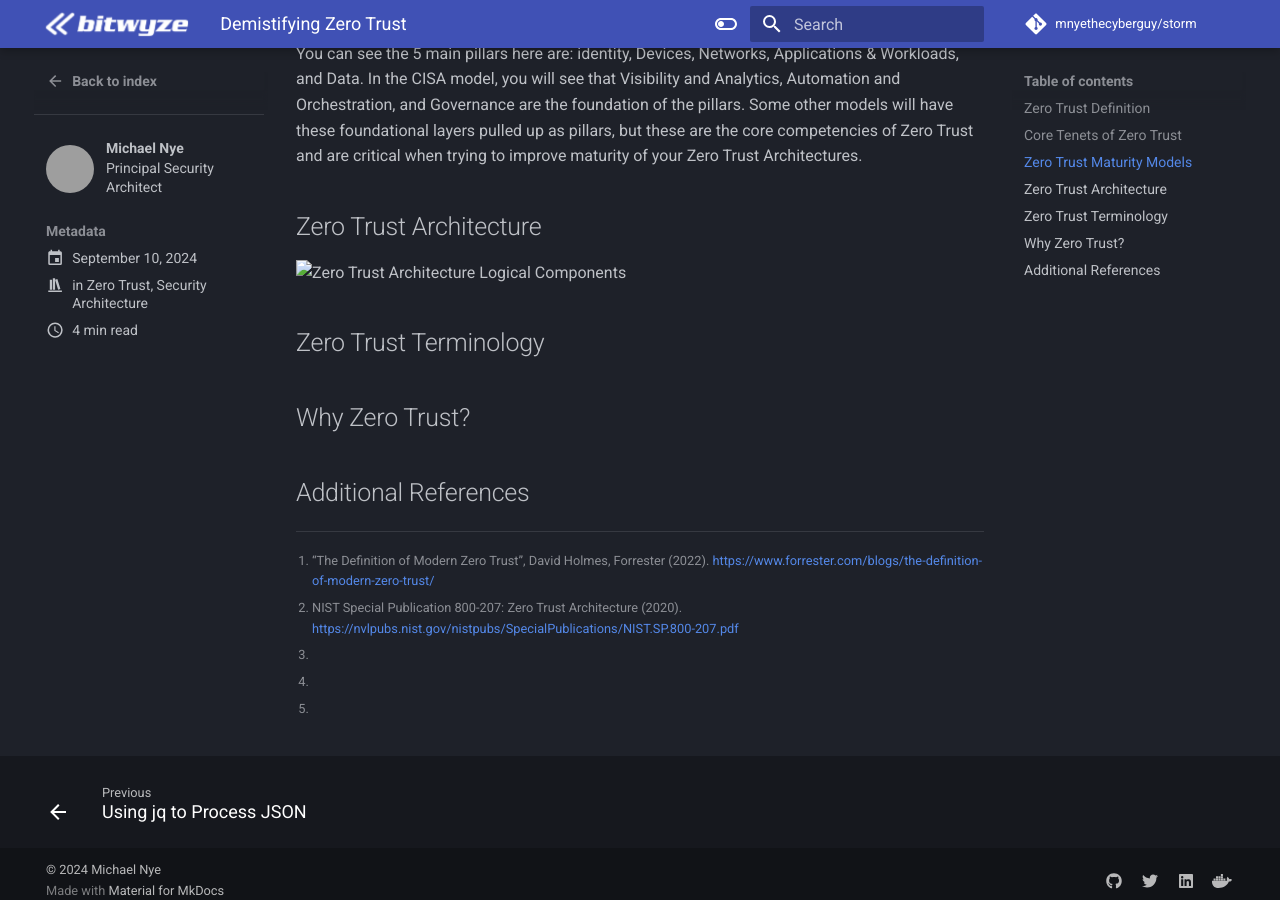
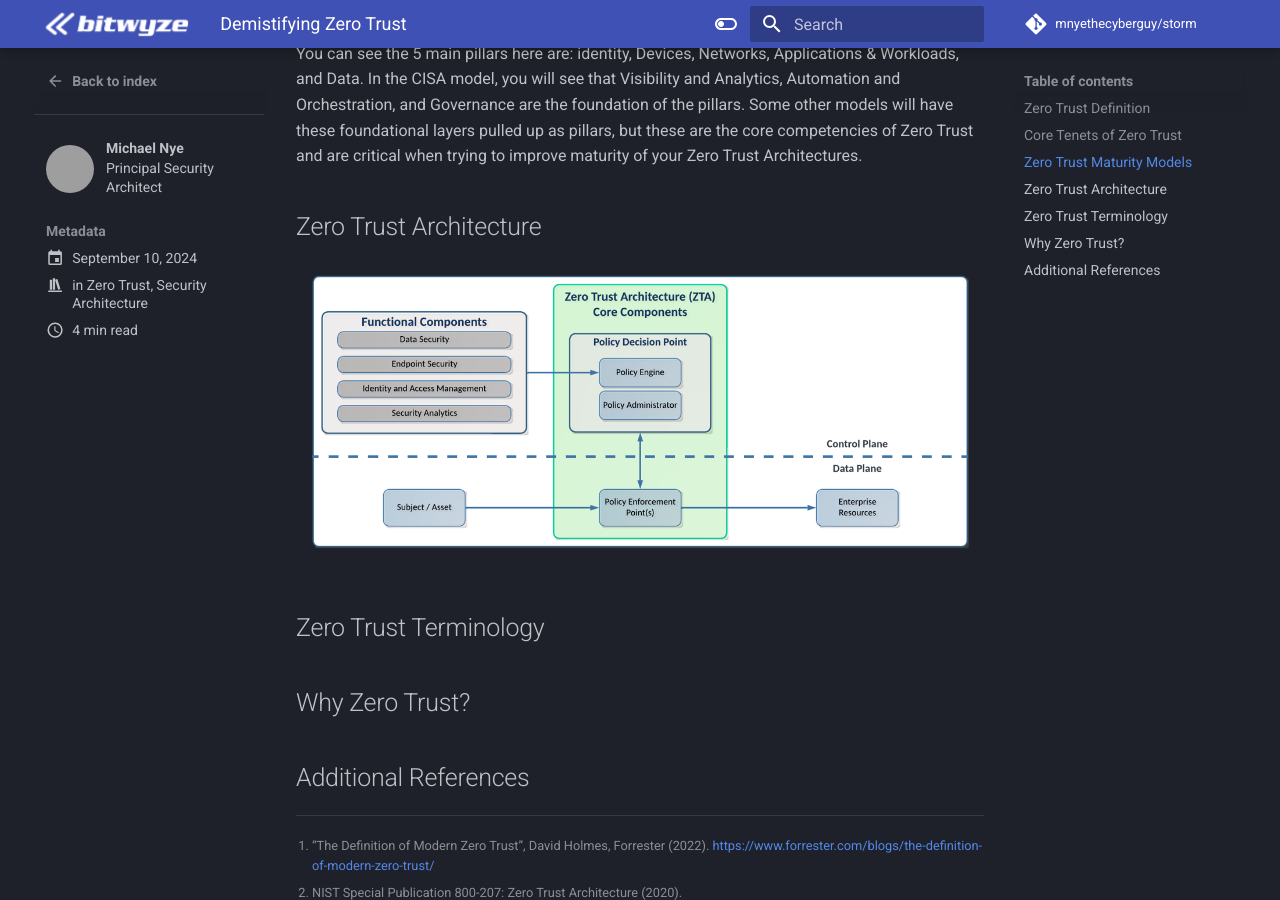
Before and after one commit to mnyethecyberguy/storm, an MkDocs documentation site: the page built from docs/blog/posts/zt-overview.md, in a window 1280 px wide and 900 px high, scrolled down 2528 px. Built offline with MkDocs 1.6.1 and Material for MkDocs 9.7.7, drawn with Linux system fonts in a browser that asks for light colours; comment, search, counter and statistics services are not loaded; grey boxes are pictures that could not be loaded.

Commit message:
Testing image fixes in blog

```diff
--- a/docs/blog/posts/zt-overview.md
+++ b/docs/blog/posts/zt-overview.md
@@ -57,7 +57,7 @@ You can see the 5 main pillars here are: identity, Devices, Networks, Applicatio
 
 ## Zero Trust Architecture
 
-![Zero Trust Architecture Logical Components](../../images/zt-arch-logical.png)
+![Zero Trust Architecture Logical Components](../../assets/images/zt-arch-logical.png)
 
 ## Zero Trust Terminology
 
```
